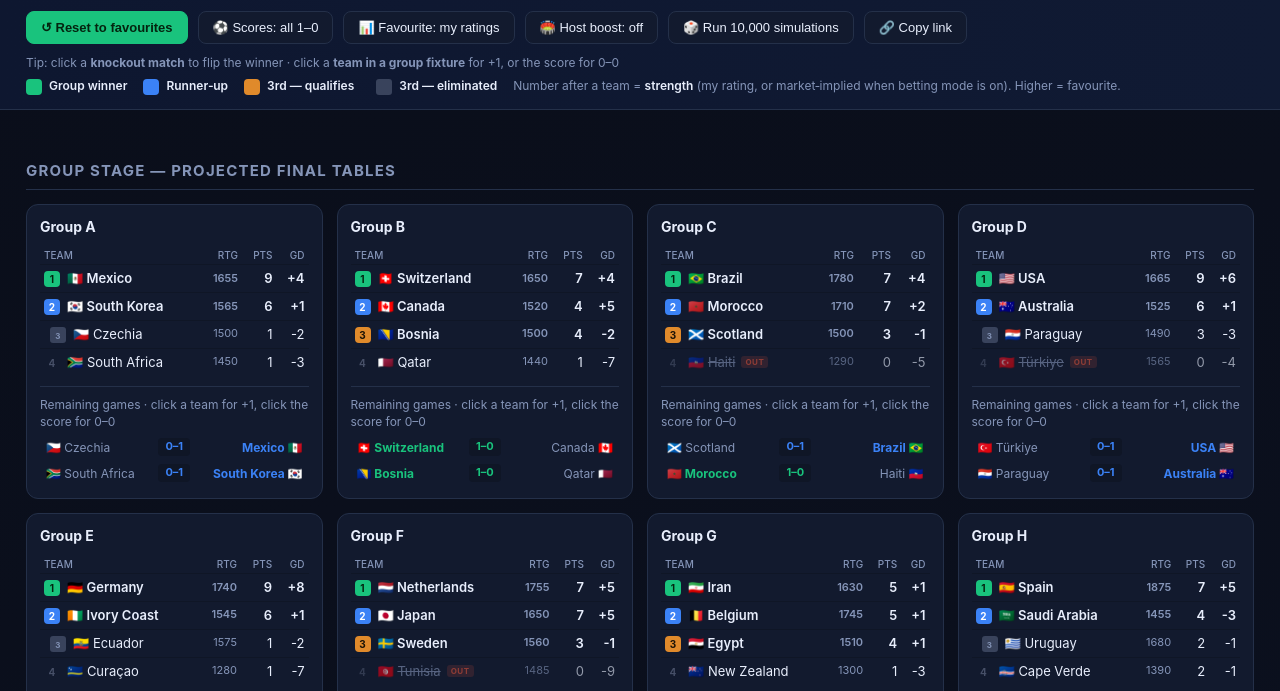
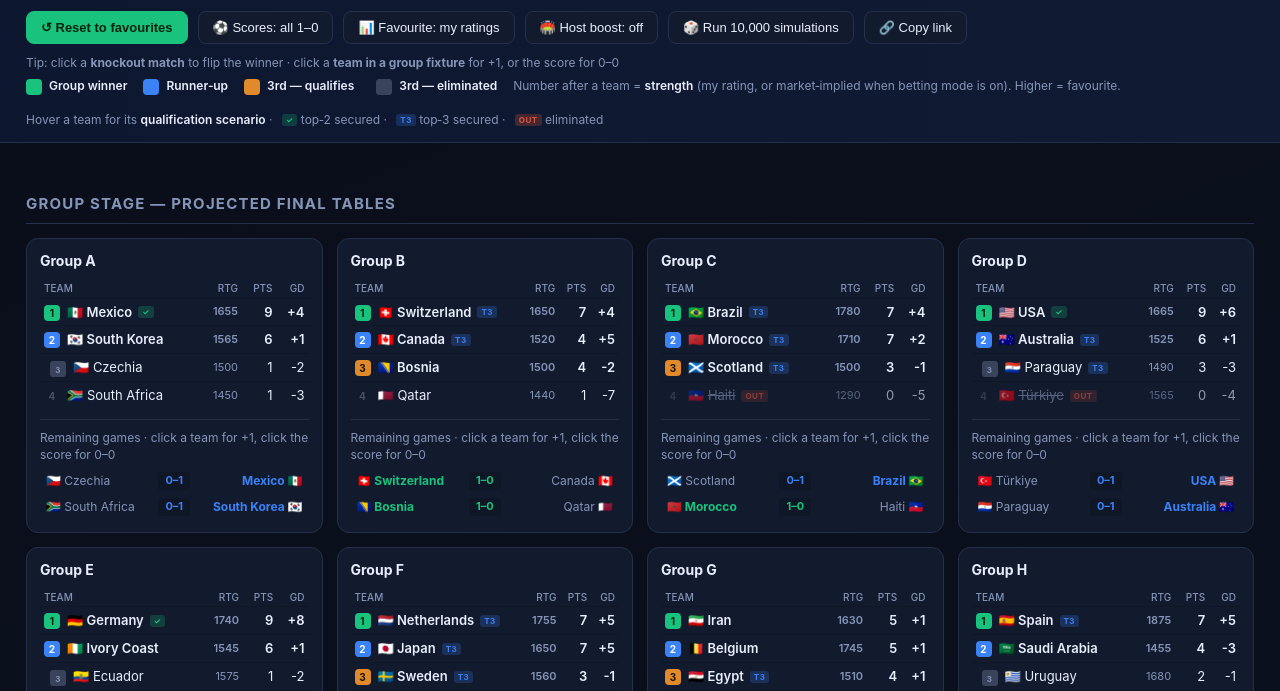
Before and after one commit to thatjpcsguy/wc-2026, a plain HTML site: page index.html in a window 1280 px wide. Shown: the part 99-790 px from the top of the page. Drawn offline with Linux system fonts and the light colour scheme.

Commit message:
Add qualification scenarios: per-team best/worst finish, clinch/alive chips, and what each result secures
Enumerates remaining group results with real tiebreakers to label each team
✓ top-2 secured · T3 top-3 secured · alive · OUT, with a hover tooltip showing
the finishing range and what a win/draw/loss in the final game would clinch.

Co-Authored-By: Claude Opus 4.8 (1M context) <noreply@anthropic.com>

```diff
--- a/index.html
+++ b/index.html
@@ -48,6 +48,9 @@
   tr.dead .tn{text-decoration:line-through;color:var(--muted)}
   tr.dead td{opacity:.6}
   .out{font-size:8px;background:rgba(224,83,59,.25);color:var(--red);padding:1px 4px;border-radius:3px;margin-left:6px;font-weight:700;letter-spacing:.5px;vertical-align:middle}
+  .qc{font-size:8px;padding:1px 4px;border-radius:3px;margin-left:6px;font-weight:700;letter-spacing:.5px;vertical-align:middle}
+  .qc.thru{background:rgba(25,195,125,.22);color:var(--accent)} .qc.t3{background:rgba(59,130,246,.22);color:var(--accent2)}
+  .group td.l[title]{cursor:help}
   .h2h{font-size:8px;background:rgba(224,138,43,.22);color:var(--amber);padding:1px 4px;
     border-radius:3px;margin-left:6px;vertical-align:middle;letter-spacing:.5px;font-weight:700}
   .fixtures{margin-top:10px;border-top:1px solid var(--line);padding-top:9px}
@@ -123,6 +126,7 @@
     <span><span class="pos t" style="vertical-align:middle"> </span><b>3rd — qualifies</b></span>
     <span><span class="pos t out" style="vertical-align:middle"> </span><b>3rd — eliminated</b></span>
     <span>Number after a team = <b>strength</b> (my rating, or market‑implied when betting mode is on). Higher = favourite.</span>
+    <span>Hover a team for its <b>qualification scenario</b> · <span class="qc thru">✓</span> top‑2 secured · <span class="qc t3">T3</span> top‑3 secured · <span class="out">OUT</span> eliminated</span>
   </div>
 </header>
 <main>
@@ -381,14 +385,15 @@ function computeGroups(){
   return tables;
 }
 
-// Mathematically eliminated = cannot finish in the top 3 of its group under ANY combination of
-// remaining results (only the top 3 can ever advance). We enumerate every outcome of the still-open
-// games and apply the real tiebreakers: head-to-head is fixed by results already played, so a team
-// that lost the head-to-head can't escape a points tie. Goal-difference ties are resolved in the
-// team's favour (best case), so a team is only flagged when truly dead — never a false positive.
+// Per-team qualification scenarios from the remaining games, using the real 2026 tiebreakers.
+// We enumerate every outcome of the still-open group games; head-to-head is fixed by results
+// already played, and goal-difference ties are resolved both for and against the team to get its
+// best AND worst possible finishing position. Only the top 3 can ever advance, so:
+//   through = top-2 guaranteed · top3 = top-3 guaranteed · alive = could still go either way · out = can't reach top 3
+// For a team with exactly one game left we also record what each result (W/D/L) would secure.
 // "Decided" games = real results (PLAYED) plus any scoreline you've clicked in (fxOverride).
-function eliminatedTeams(){
-  const dead=new Set();
+function teamStatuses(){
+  const info={};
   for(const g in GROUPS){
     const teams=GROUPS[g].map(x=>x[0]);
     const decided=[], open=[];
@@ -400,22 +405,40 @@ function eliminatedTeams(){
     });
     const K=open.length, combos=3**K;
     for(const T of teams){
-      let canReachTop3=false;
-      for(let mask=0; mask<combos && !canReachTop3; mask++){
-        const pts={}, beat={};
-        teams.forEach(t=>{ pts[t]=0; beat[t]={}; });
+      const oneGame = open.filter(([h,a])=>h===T||a===T).length===1;
+      const tg = open.findIndex(([h,a])=>h===T||a===T);
+      let best=4, worst=1; const wbr={W:1,D:1,L:1};
+      for(let mask=0; mask<combos; mask++){
+        const pts={}, beat={}; teams.forEach(t=>{ pts[t]=0; beat[t]={}; });
         const apply=(h,a,r)=>{ if(r>0){pts[h]+=3;beat[h][a]=1;} else if(r<0){pts[a]+=3;beat[a][h]=1;} else {pts[h]++;pts[a]++;} };
         decided.forEach(([h,a,r])=> apply(h,a,r));
-        let mm=mask;
-        for(let j=0;j<K;j++){ const r=(mm%3)-1; mm=(mm/3)|0; apply(open[j][0],open[j][1],r); }
-        let above=0;                                   // teams certainly finishing above T
-        for(const O of teams) if(O!==T && (pts[O]>pts[T] || (pts[O]===pts[T] && beat[O][T]))) above++;
-        if(above<3) canReachTop3=true;                 // some scenario leaves T in the top 3
+        let mm=mask; const res=[];
+        for(let j=0;j<K;j++){ const r=(mm%3)-1; mm=(mm/3)|0; apply(open[j][0],open[j][1],r); res.push(r); }
+        let ab=0, apn=0;                                // teams above T — best case (ab) and worst case (apn)
+        for(const O of teams){ if(O===T) continue;
+          if(pts[O]>pts[T] || (pts[O]===pts[T] && beat[O][T]))  ab++;
+          if(pts[O]>pts[T] || (pts[O]===pts[T] && !beat[T][O])) apn++;
+        }
+        best=Math.min(best,ab+1); worst=Math.max(worst,apn+1);
+        if(oneGame){ const tw=open[tg][0]===T?res[tg]:-res[tg]; const k=tw>0?"W":tw<0?"L":"D"; wbr[k]=Math.max(wbr[k],apn+1); }
       }
-      if(!canReachTop3) dead.add(T);
+      info[T]={ best, worst, oneGame, wbr,
+        status: best>=4?"out" : worst<=2?"through" : worst<=3?"top3" : "alive" };
     }
   }
-  return dead;
+  return info;
+}
+function eliminatedTeams(){ const s=teamStatuses(); const d=new Set(); for(const t in s) if(s[t].status==="out") d.add(t); return d; }
+
+const ORD=["","1st","2nd","3rd","4th"];
+function scenarioText(st){
+  if(st.status==="out") return "Eliminated — cannot finish in the top 3.";
+  let s = st.best===st.worst ? `Will finish ${ORD[st.best]}.` : `Can finish ${ORD[st.best]}–${ORD[st.worst]}.`;
+  if(st.status==="through") s = "Qualified — top-2 place secured. " + s;
+  else if(st.status==="top3") s = "Top-3 secured (alive for a best-third spot). " + s;
+  if(st.oneGame){ const nl=p=> p<=2?"qualify (top 2)" : p<=3?"reach the top 3" : "be eliminated";
+    s += `  Final game → win: ${nl(st.wbr.W)} · draw: ${nl(st.wbr.D)} · lose: ${nl(st.wbr.L)}.`; }
+  return s;
 }
 
 function bestThirds(tables){
@@ -539,7 +562,7 @@ function render(){
   // ----- groups -----
   const posCls=["w","r","t","x"];
   const posTxt=["1","2","3","4"];
-  const dead=eliminatedTeams();
+  const stat=teamStatuses();
   let gh="";
   for(const g of Object.keys(GROUPS)){
     const arr=tables[g];
@@ -553,9 +576,13 @@ function render(){
         const wg=100*m.wg/N, adv=100*m.ko/N;
         mcCells=`<td class="mcp" title="Win group">${wg<1?'<1':Math.round(wg)}%</td><td class="mcp adv2" title="Advance to knockouts">${adv>99?'>99':adv<1?'<1':Math.round(adv)}%</td>`;
       }
-      const isDead=dead.has(t.name);
+      const st=stat[t.name]; const isDead=st.status==="out";
+      const tip=scenarioText(st);
+      const chip = st.status==="through" ? `<span class="qc thru">✓</span>`
+                 : st.status==="top3"    ? `<span class="qc t3">T3</span>`
+                 : isDead                ? `<span class="out">OUT</span>` : "";
       rows+=`<tr class="${advanced?'adv':''} ${isDead?'dead':''}">
-        <td class="l"><span class="pos ${badge}">${posTxt[i]}</span>${FLAG[t.name]||""} <span class="tn">${t.name}</span>${t.h2h?'<span class="h2h" title="Tie broken by head-to-head result">H2H</span>':''}${isDead?'<span class="out" title="Mathematically eliminated — cannot finish in the top 3">OUT</span>':''}</td>
+        <td class="l" title="${tip}"><span class="pos ${badge}">${posTxt[i]}</span>${FLAG[t.name]||""} <span class="tn">${t.name}</span>${t.h2h?'<span class="h2h" title="Tie broken by head-to-head result">H2H</span>':''}${chip}</td>
         <td class="rt">${t.r}</td><td>${t.pts}</td><td>${t.gd>0?'+':''}${t.gd}</td>${mcCells}</tr>`;
     });
     let fx="";
```
Also changed, not shown: 1 other file.
